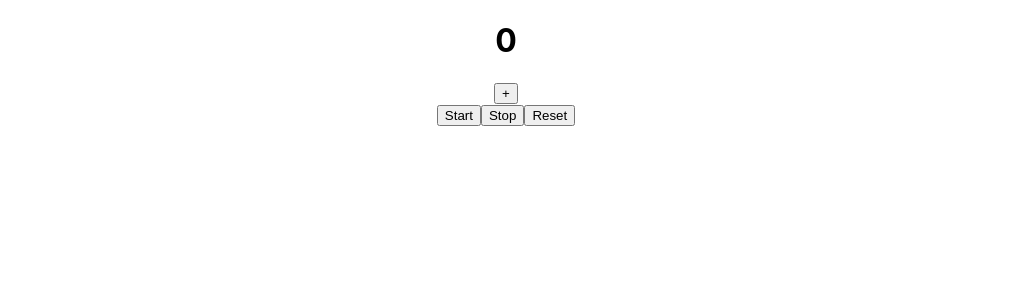
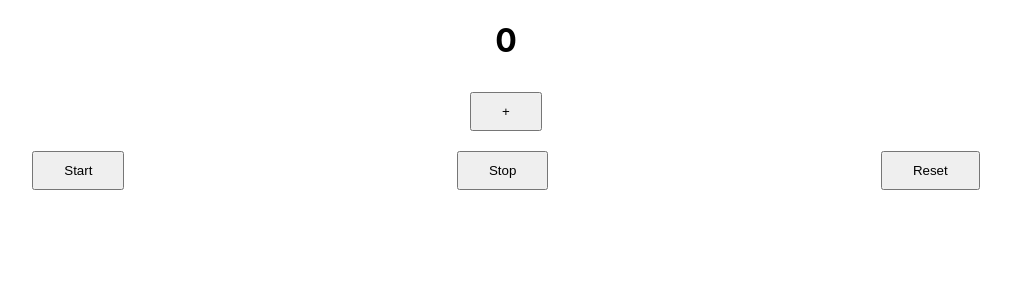
Before and after one commit to sakiko21/sample1, a React (Create React App) app: page / in a window 1280 px wide. Shown: the top 300 px of the page, without its empty margins (134-1145 px from the left). Built offline with nearby package versions, Linux system fonts and the light colour scheme.

Commit message:
StopWatch修正

```diff
--- a/src/App.js
+++ b/src/App.js
@@ -7,7 +7,7 @@ import data from './data.json';
 import CountButton from './components/countButton';
 import TextField from './components/TextField'
 import StopWatch from './components/StopWatch';
-
+import './components/StopWatch.css'
 
 function App() {
   return (
--- /dev/null
+++ b/src/components/StopWatch.css
@@ -0,0 +1,8 @@
+.stopwatch-buttons {
+    display: flex;
+    justify-content: space-around;
+}
+button {
+    padding: 10px 30px;
+    margin: 10px;
+}
```
